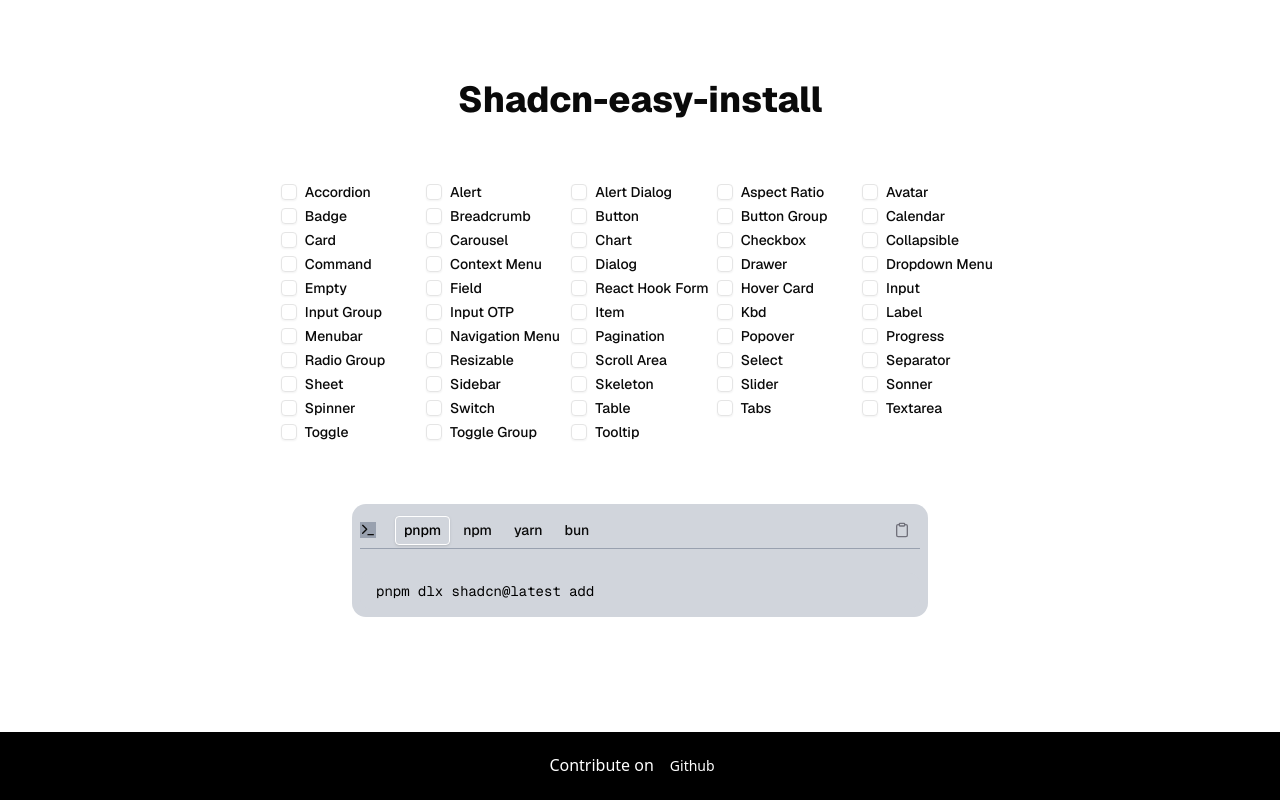
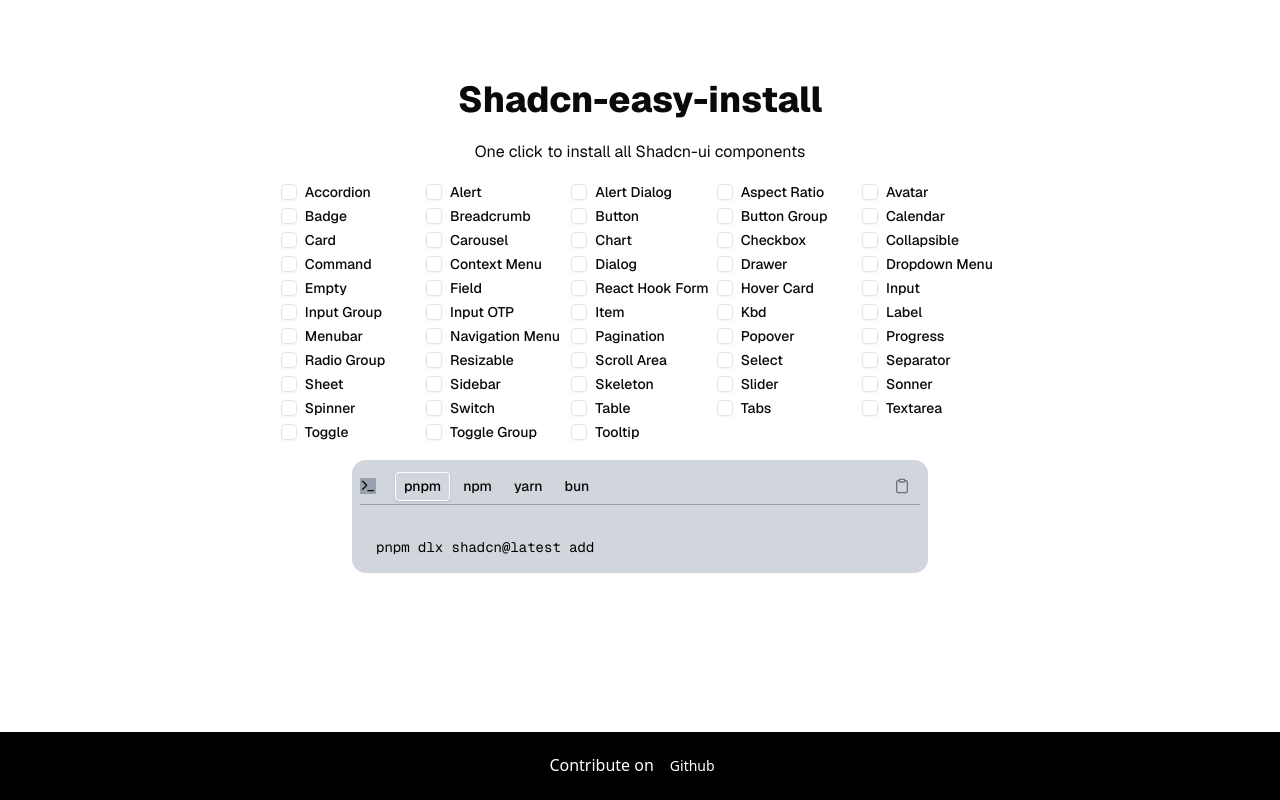
Before and after one commit to jobinv12/shadcn-easy-install, a Next.js app: page / in a window 1280 px wide. Built offline with nearby package versions, Linux system fonts and the light colour scheme.

Commit message:
rsponsive ui and added subheading

```diff
--- a/app/page.tsx
+++ b/app/page.tsx
@@ -3,8 +3,9 @@
 
 export default function Home() {
   return (
-    <div className="flex flex-col items-center justify-items-center min-h-screen p-8 pb-20 gap-16 sm:p-20 font-[family-name:var(--font-geist-sans)]">
+    <div className="flex flex-col items-center justify-items-center min-h-screen p-8 pb-20 gap-5 sm:p-20 font-[family-name:var(--font-geist-sans)]">
       <p className="text-4xl font-extrabold">Shadcn-easy-install</p>
+      <span>One click to install all Shadcn-ui components</span>
       <Components />
       <Code />
     </div>
```
